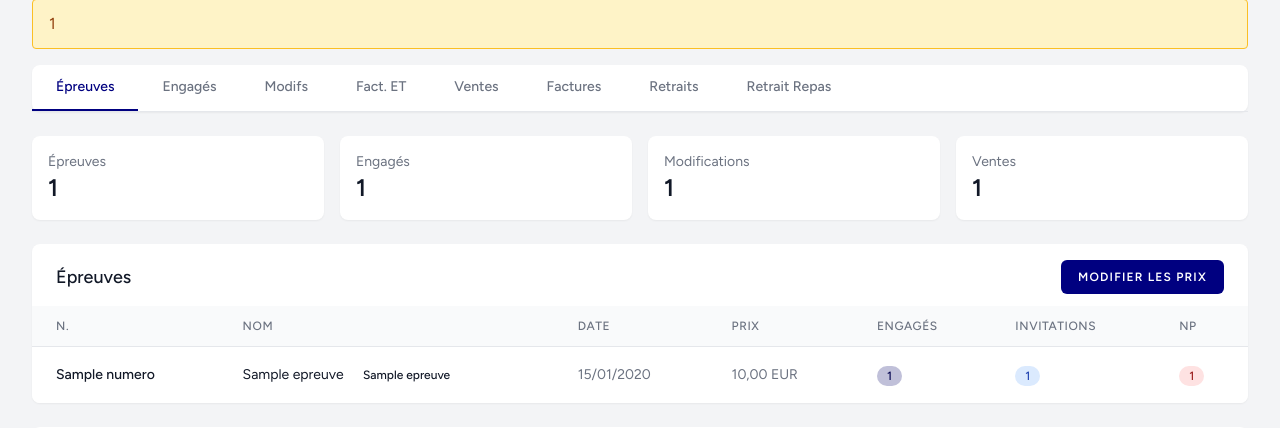
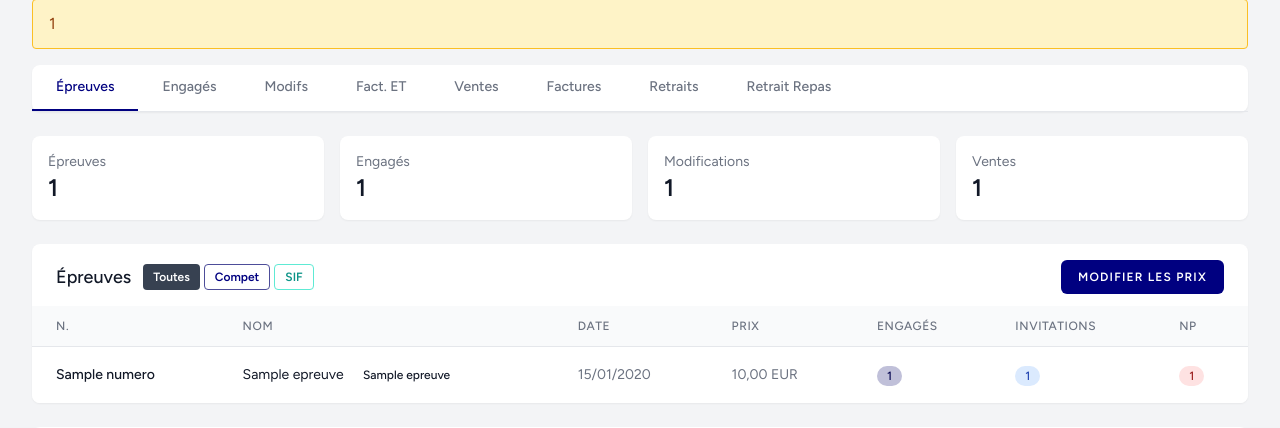
Before and after one commit to Marie0123456/Cluny, a Laravel app: template resources/views/concours/epreuves.blade.php in a window 1280 px wide. Shown: the part 187-615 px from the top of the page. Run offline with Laravel 12, Linux system fonts and the light colour scheme; a user stored in the database is signed in; data comes from the database, SQL or seed files in the repository; tables that the repository leaves empty hold one stand-in row (values such as "Sample post"); the template is opened without the code that fills it: most values are stand-ins (such as "Sample title", 1, 10 or a date in 2020); style sheets or scripts are compiled from the project's sources; parts of the project's set-up code (start-up, migrations or seed data) failed here and were passed over.

Commit message:
Add Compet/SIF filter buttons on épreuves price editor
For concours with both FFE Compet and FFE SIF active, show filter
buttons (Toutes / Compet / SIF) on the épreuves table. SIF épreuves
are those with numero >= 101 (offset applied at import time).

Filtering hides non-matching rows and restricts "Même prix / Appliquer"
to only the visible épreuves, so prices can be set independently per
format.

Co-Authored-By: Claude Sonnet 4.6 <noreply@anthropic.com>
Claude-Session: https://claude.ai/code/session_01Pg9ZESXBfBRpfaZf9B7XVm

```diff
--- a/resources/views/concours/epreuves.blade.php
+++ b/resources/views/concours/epreuves.blade.php
@@ -81,7 +81,22 @@
                 <div class="bg-white overflow-hidden shadow-sm sm:rounded-lg mb-6"
                     x-data="prixEditor()" x-cloak>
                     <div class="flex justify-between items-center px-6 pt-4">
-                        <h3 class="text-lg font-medium text-gray-900">Épreuves</h3>
+                        <div class="flex items-center gap-3">
+                            <h3 class="text-lg font-medium text-gray-900">Épreuves</h3>
+                            @if ($concours->type_ffe_compet && $concours->type_ffe_sif)
+                                <div class="flex gap-1">
+                                    <button @click="filtre = 'toutes'" type="button"
+                                        :class="filtre === 'toutes' ? 'bg-gray-700 text-white' : 'bg-white text-gray-600 border border-gray-300 hover:bg-gray-50'"
+                                        class="px-2.5 py-1 rounded text-xs font-semibold transition">Toutes</button>
+                                    <button @click="filtre = 'compet'" type="button"
+                                        :class="filtre === 'compet' ? 'bg-indigo-600 text-white' : 'bg-white text-indigo-600 border border-indigo-300 hover:bg-indigo-50'"
+                                        class="px-2.5 py-1 rounded text-xs font-semibold transition">Compet</button>
+                                    <button @click="filtre = 'sif'" type="button"
+                                        :class="filtre === 'sif' ? 'bg-teal-600 text-white' : 'bg-white text-teal-600 border border-teal-300 hover:bg-teal-50'"
+                                        class="px-2.5 py-1 rounded text-xs font-semibold transition">SIF</button>
+                                </div>
+                            @endif
+                        </div>
                         @can('admin')
                             <div>
                                 <button x-show="!editing" @click="startEditing()" type="button"
@@ -109,7 +124,14 @@
 
                     @if ($concours->type_ffe_sif)
                         <div x-show="editing" x-cloak class="mx-6 mt-3 flex items-center gap-3">
-                            <label class="text-sm font-medium text-gray-700 whitespace-nowrap">Même prix pour toutes :</label>
+                            <label class="text-sm font-medium text-gray-700 whitespace-nowrap">
+                                Même prix
+                                @if ($concours->type_ffe_compet)
+                                    (<span x-text="filtre === 'toutes' ? 'toutes' : (filtre === 'sif' ? 'SIF' : 'Compet')"></span>) :
+                                @else
+                                    pour toutes :
+                                @endif
+                            </label>
                             <input type="number" step="0.01" min="0" x-model="prixCommun"
                                 class="w-28 text-sm rounded-md border-gray-300 shadow-sm focus:border-indigo-500 focus:ring-indigo-500"
                                 placeholder="0.00">
@@ -123,7 +145,7 @@
                     {{-- Mobile card layout --}}
                     <div class="sm:hidden divide-y divide-gray-200 mt-3">
                         @foreach ($epreuves as $epreuve)
-                            <div class="px-4 py-3">
+                            <div class="px-4 py-3" x-show="rowVisible({{ $epreuve->id }})">
                                 <div class="flex items-center justify-between mb-1">
                                     <div class="flex items-center gap-2">
                                         <span class="font-medium text-sm text-gray-900">{{ $epreuve->numero }}</span>
@@ -181,7 +203,7 @@
                         </thead>
                         <tbody class="bg-white divide-y divide-gray-200">
                             @foreach ($epreuves as $epreuve)
-                                <tr>
+                                <tr x-show="rowVisible({{ $epreuve->id }})">
                                     <td class="px-6 py-4 whitespace-nowrap text-sm font-medium text-gray-900">{{ $epreuve->numero }}</td>
                                     <td class="px-6 py-4 text-sm text-gray-900">
                                         {{ $epreuve->nom }}
@@ -420,18 +442,34 @@
                 editing: false,
                 saving: false,
                 saved: false,
+                filtre: 'toutes',
                 prix: {
                     @foreach ($epreuves as $epreuve)
                         {{ $epreuve->id }}: '{{ $epreuve->prix ?? '' }}',
                     @endforeach
                 },
+                epreuvesNumeros: {
+                    @foreach ($epreuves as $epreuve)
+                        {{ $epreuve->id }}: {{ is_numeric($epreuve->numero) ? (int)$epreuve->numero : 0 }},
+                    @endforeach
+                },
                 originalPrix: {},
                 prixCommun: '',
 
+                isSif(id) {
+                    return (this.epreuvesNumeros[id] || 0) >= 101;
+                },
+
+                rowVisible(id) {
+                    if (this.filtre === 'toutes') return true;
+                    return this.filtre === 'sif' ? this.isSif(id) : !this.isSif(id);
+                },
+
                 appliquerPrixCommun() {
                     if (this.prixCommun === '') return;
-                    const ids = Object.keys(this.prix);
-                    ids.forEach(id => { this.prix[id] = this.prixCommun; });
+                    Object.keys(this.prix).forEach(id => {
+                        if (this.rowVisible(id)) this.prix[id] = this.prixCommun;
+                    });
                 },
 
                 startEditing() {
```
